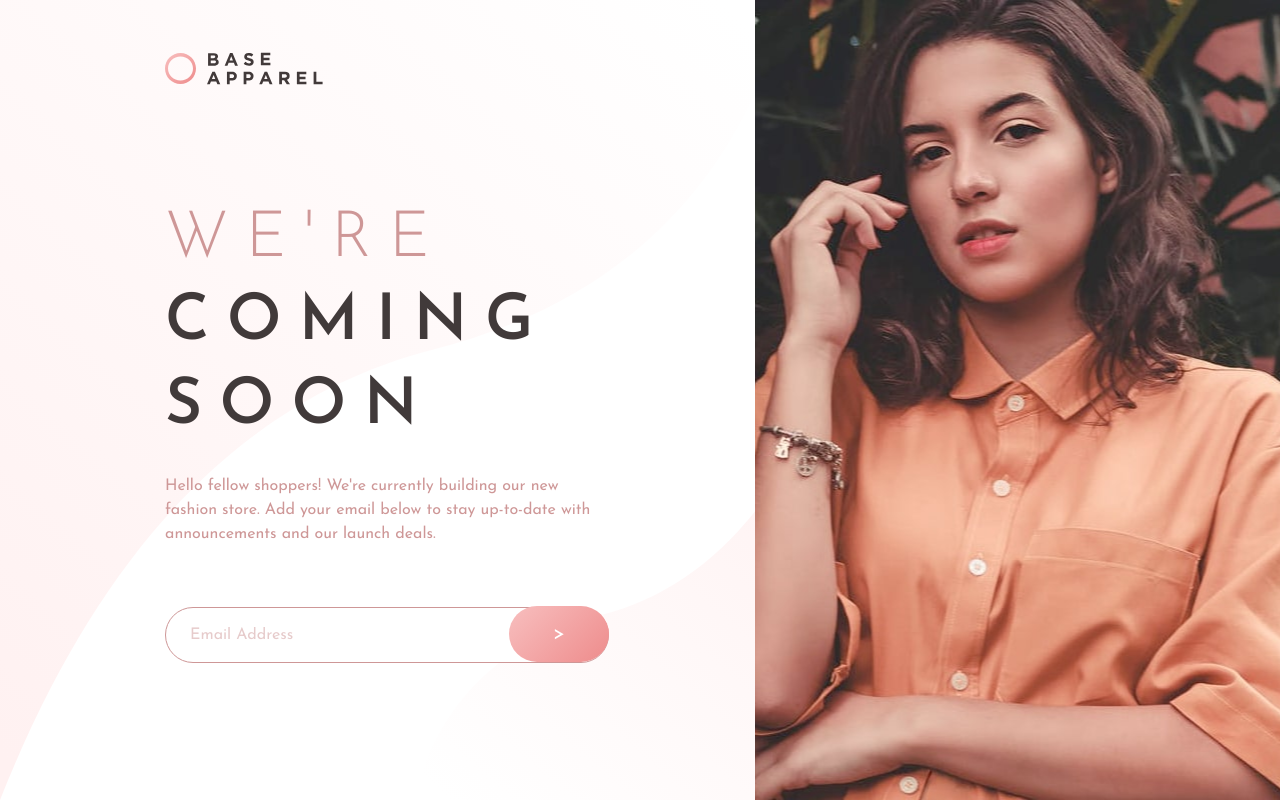
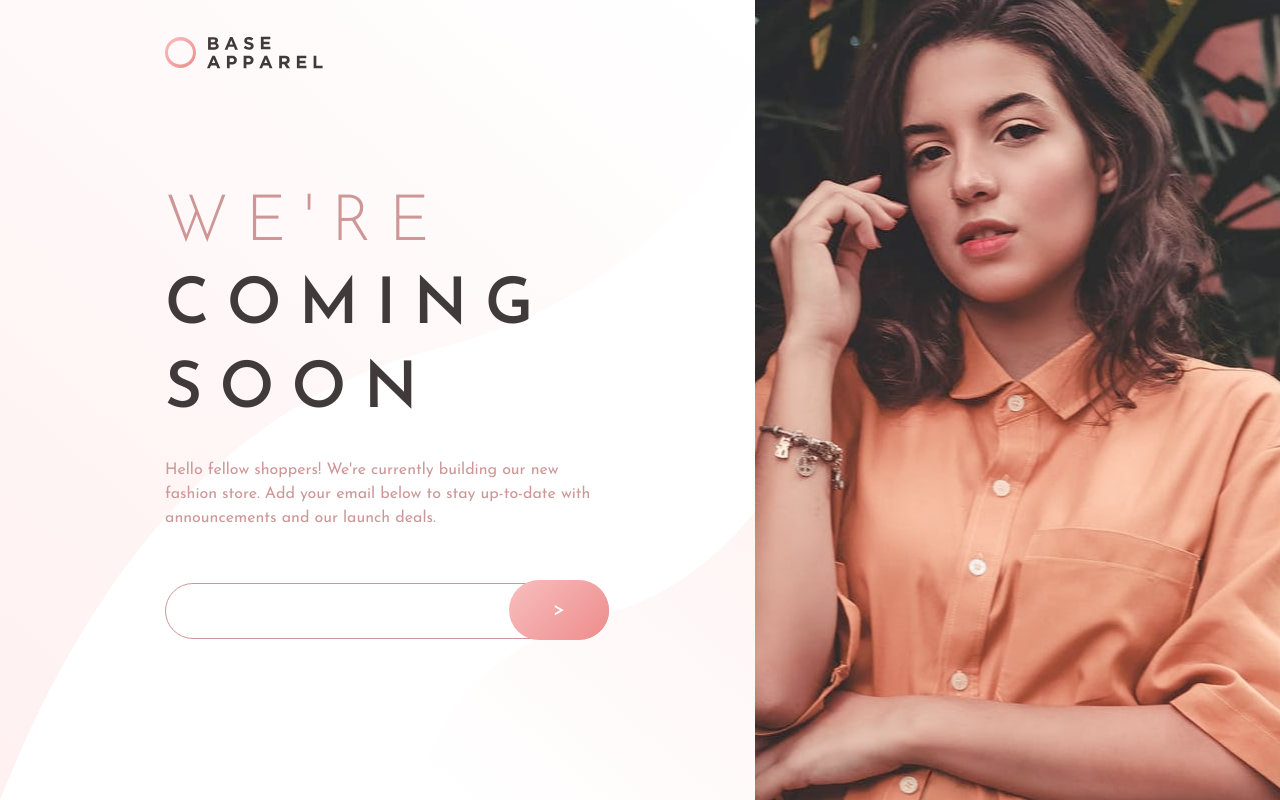
Before and after one commit to kaiens-lab/Coming-Soon-Page, a React (Create React App) app: page / in a window 1280 px wide. Built offline with nearby package versions, Linux system fonts and the light colour scheme.

Commit message:
Updated error-icon

```diff
--- a/src/components/Description.css
+++ b/src/components/Description.css
@@ -4,5 +4,5 @@
   width: 27.75rem;
   height: 12rem;
   line-height: 1.5;
-  margin-bottom: 3.125rem;
+  margin-bottom: 2.5rem;
 }
--- a/src/components/EmailForm.css
+++ b/src/components/EmailForm.css
@@ -1,28 +1,36 @@
-.input-container input {
-  box-sizing: border-box;
-  padding: 1.5rem;
+.input-email {
+  font-family: "Josefin Sans", sans-serif;
+  font-size: 1rem;
+  color: var(--DarkGrayishRed);
+  border: none;
+  background: none;
+  width: 26rem;
+  height: 3.25rem;
+  margin-bottom: 20px;
   border-radius: 3.125rem;
   border: 1px solid var(--DesaturatedRed);
-  width: 27.75rem;
-  height: 3.5rem;
-  font-size: 1rem;
-  font-family: "Josefin Sans", sans-serif;
-  color: var(--DarkGrayishRed);
+  padding-left: 1.5rem;
 }
 
-.input-container input:focus {
+.border-SoftRed {
+  border: 2px solid #d80202;
+  background: none;
+}
+
+.input-email:focus {
   border-color: var(--DesaturatedRed);
   box-shadow: 0 0 0 2px rgba(218, 186, 186, 0.5);
   outline: none;
 }
 
-.input-container ::placeholder {
+.input-email ::placeholder {
   font-family: "Josefin Sans", sans-serif;
   color: var(--DesaturatedRed);
   opacity: 0.5;
 }
 
-.input-container button {
+#email-btn {
+  /* 提交按鈕的樣式 */
   font-size: 1.25rem;
   font-family: "Josefin Sans", sans-serif;
   margin-top: 0.625rem;
@@ -34,23 +42,33 @@
   border-radius: 3.125rem;
   cursor: pointer;
   width: 6.25rem;
-  height: 3.5rem;
+  height: 3.75rem;
 }
 
-.input-container button:hover {
+#email-btn:hover {
   background: linear-gradient(135deg, hsl(0, 100%, 97%), hsl(0, 100%, 80%));
-  /*   background: linear-gradient(135deg, hsl(0, 0%, 100%), hsl(0, 100%, 98%)); */
+  transform: scale(1.1);
+  transition: transform 0.3s ease;
 }
 
-.error {
-  color: var(--DesaturatedRed);
-  margin-top: 0.3125rem;
-  padding: 0.625rem 1.25rem;
+.icon-wrong {
+  position: relative;
+  margin-left: -135px;
+  top: 0.45rem;
 }
 
-.success {
+.hidden {
+  display: none;
+}
+
+#email-message-wrong {
+  color: var(--DesaturatedRed);
+  margin-top: -1rem;
+  padding: 0.625rem 1.5rem;
+}
+
+#email-message-success {
   color: rgb(0, 121, 0);
-  font-size: 1rem;
-  margin-top: 0.3125rem;
-  padding: 0.625rem 1.25rem;
+  margin-top: -1rem;
+  padding: 0.625rem 1.5rem;
 }
--- a/src/components/EmailForm.jsx
+++ b/src/components/EmailForm.jsx
@@ -2,40 +2,63 @@ import React, { useState } from "react";
 import "./EmailForm.css";
 import errorIcon from "../assets/images/icon-error.svg";
 
-function EmailForm() {
+const EmailForm = () => {
   const [email, setEmail] = useState("");
-  const [error, setError] = useState("");
-  const [success, setSuccess] = useState("");
-
-  const handleSubmit = (e) => {
-    e.preventDefault();
-
-    if (validateEmail(email)) {
-      setSuccess("Email submitted successfully!");
-      setError(""); // 清除錯誤消息
-    } else {
-      setError("Please provid a valid email.");
-      setSuccess(""); // 清除成功消息
-    }
-  };
+  const [message, setMessage] = useState("");
+  const [isError, setIsError] = useState(false);
 
   const validateEmail = (email) => {
     return /^[^\s@]+@[^\s@]+\.[^\s@]+$/.test(email);
   };
 
+  const handleSubmit = (event) => {
+    event.preventDefault();
+
+    if (!email) {
+      setMessage("Please enter email!");
+      setIsError(true);
+    } else if (!validateEmail(email)) {
+      setMessage("Please provide a valid email!");
+      setIsError(true);
+    } else {
+      setMessage("Email sent!");
+      setIsError(false);
+      setEmail("");
+    }
+  };
+
   return (
-    <form onSubmit={handleSubmit} className="input-container" noValidate>
+    <div className="email-form">
       <input
+        id="input-email"
         type="email"
-        placeholder="Email Address"
         value={email}
         onChange={(e) => setEmail(e.target.value)}
+        className={`input-email ${
+          isError ? "border-SoftRed" : "border-DesaturatedRed"
+        }`}
       />
-      <button type="submit">{">"}</button>
-      {error && <p className="error">{error}</p>}
-      {success && <p className="success">{success}</p>}
-    </form>
+      <button id="email-btn" onClick={handleSubmit}>
+        {">"}
+      </button>
+      <span
+        id="icon-wrong"
+        className={`icon-wrong ${isError ? "" : "hidden"}`}
+        role="img"
+        aria-label="Error icon"
+      >
+        <img src={errorIcon} alt="Error" />
+      </span>
+      <p
+        id={isError ? "email-message-wrong" : "email-message-success"}
+        className={`email-message ${
+          isError ? "text-SoftRed" : "success success-message"
+        }`}
+      >
+        {message}
+      </p>
+    </div>
   );
-}
+};
 
 export default EmailForm;
```
